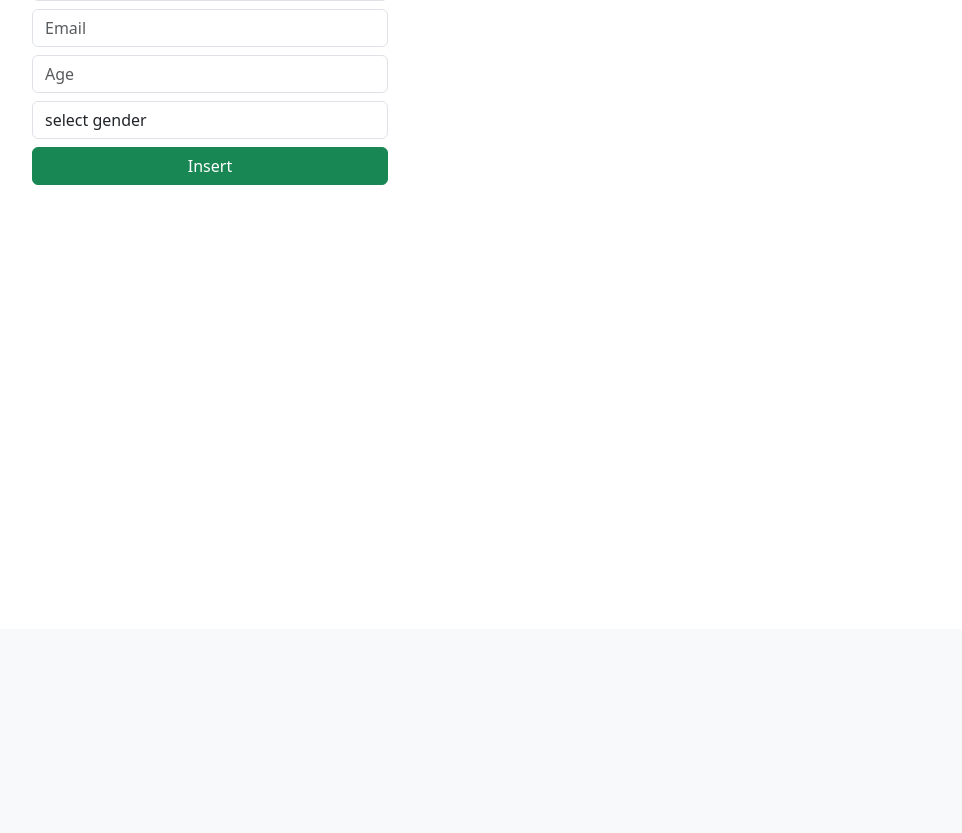
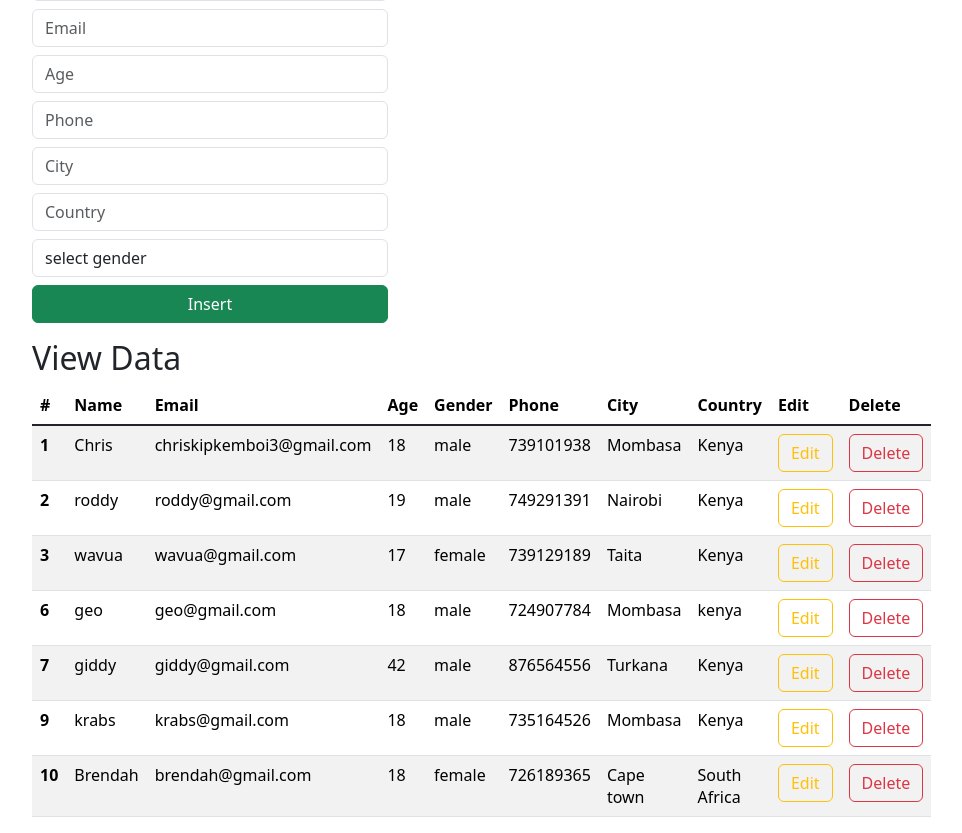
Before and after one commit to criskip/django-forms, a Django app: page / in a window 1280 px wide. Shown: the part 171-1004 px from the top of the page, without its empty margins (50-1012 px from the left). Before the commit the page ends 356 px from the top, so only its background shows below. Run offline with Django 4.2, Linux system fonts and the light colour scheme; data comes from the database, SQL or seed files in the repository; both versions use the stored data as it was after the commit.

Commit message:
Updated data

```diff
--- a/kipkemboi/models.py
+++ b/kipkemboi/models.py
@@ -5,5 +5,10 @@ class Student(models.Model):
     email = models.EmailField(max_length=50, blank=True, null= False)
     age = models.IntegerField(max_length=50, blank=True, null= False)
     gender = models.CharField(max_length=50, blank=True, null= False)
+    phone = models.IntegerField(max_length=50, blank=True, null=False)
+    city = models.CharField(max_length=50, blank=True, null=False)
+    country = models.CharField(max_length=50, blank=True, null=False)
+
 
 def __str__(self):
+    return self.name
--- a/kipkemboi/settings.py
+++ b/kipkemboi/settings.py
@@ -37,6 +37,8 @@ INSTALLED_APPS = [
     'django.contrib.sessions',
     'django.contrib.messages',
     'django.contrib.staticfiles',
+    'kipkemboi'
+
 ]
 
 MIDDLEWARE = [
--- a/kipkemboi/urls.py
+++ b/kipkemboi/urls.py
@@ -26,5 +26,8 @@ urlpatterns = [
     path('', view.index_page, name = 'index'),
     path('', view.edit_page, name = 'edit'),
     path('', view.login_page, name = 'login'),
-    path('', view.signup_page, name = 'signup')
+    path('', view.signup_page, name = 'signup'),
+    path('insert', view.insertData, name = 'insertdata'),
+    path('delete/<id>', view.deleteData, name = 'deleteData'),
+    path('update/<id>', view.updateData, name = 'updateData')
 ]
--- a/kipkemboi/view.py
+++ b/kipkemboi/view.py
@@ -1,9 +1,12 @@
 from django.shortcuts import  render, redirect
 from django.contrib.auth.forms import UserCreationForm
 from django.contrib import messages
+from .models import Student
 
 def index_page(request):
-    return render(request, "index.html")
+    data = Student.objects.all()
+    context = {'data':data}
+    return render(request, "index.html", context)
 
 
 def edit_page(request):
@@ -14,3 +17,55 @@ def login_page(request):
 
 def signup_page(request):
     return render(request, "signup.html")
+
+
+
+
+def insertData(request):
+    if request.method == "POST":
+        name = request.POST.get('name')
+        email = request.POST.get('email')
+        age = request.POST.get('age')
+        gender = request.POST.get('gender')
+        phone = request.POST.get('phone')
+        city = request.POST.get('city')
+        country = request.POST.get('country')
+
+
+        query = Student(name = name, email = email, age = age, gender = gender, phone = phone, city = city,  country = country)
+        query.save()
+
+        return render(request, "index.html")
+
+def deleteData(request, id):
+    d = Student.objects.get(id=id)
+    d.delete()
+    return redirect("/")
+    return render(request, "index.html")
+
+
+def updateData(request, id):
+    if request.method == "POST":
+       name = request.POST.get('name')
+       email = request.POST.get('email')
+       age = request.POST.get('age')
+       gender = request.POST.get('gender')
+       phone = request.POST.get('phone')
+       city = request.POST.get('city')
+       country = request.POST.get('country')
+
+       update_info = Student.objects.get(id=id)
+       update_info.name = name
+       update_info.email = email
+       update_info.age = age
+       update_info.gender = gender
+       update_info.phone = phone
+       update_info.city = city
+       update_info.country = country
+
+       update_info.save()
+       return redirect("/")
+
+    d = Student.objects.get(id=id)
+    context = {"d": d}
+    return render(request, "edit.html", context)
--- a/templates/index.html
+++ b/templates/index.html
@@ -38,6 +38,21 @@
 
                     </div>
 
+                    <div class="form-group">
+                        <input type="number" class="form-control  mt-2" placeholder="Phone" name="phone" required>
+
+                    </div>
+
+                     <div class="form-group">
+                        <input type="text" class="form-control  mt-2" placeholder="City" name="city" required>
+
+                    </div>
+
+                    <div class="form-group">
+                        <input type="text" class="form-control  mt-2" placeholder="Country" name="country" required>
+
+                    </div>
+
 
                     <div class="form-group mt-2">
                         <select id="gender" name="gender" class="form-control" required>
@@ -45,7 +60,12 @@
                             <option value="male">Male</option>
                             <option value="female">Female</option>
                         </select>
-                    </div>
+
+
+
+
+
+
 
                     <div class="d-grid gap-2">
 
@@ -53,9 +73,10 @@
                     </div>
 
 
+                    </div>
+                </form>
 
-                </form>
-            </div>
+
             <div class="col-md-8">
                 <h2>View Data</h2>
                 <table class="table table-striped table-hover">
@@ -66,8 +87,12 @@
                         <th scope="col">Email</th>
                         <th scope="col">Age</th>
                         <th scope="col">Gender</th>
+                          <th scope="col">Phone</th>
+                          <th scope="col">City</th>
+                          <th scope="col">Country</th>
                         <th scope="col">Edit</th>
                         <th scope="col">Delete</th>
+
 
                       </tr>
                     </thead>
@@ -80,6 +105,10 @@
                         <td>{{d.email}}</td>
                         <td>{{d.age}}</td>
                         <td>{{d.gender}}</td>
+                        <td>{{d.phone}}</td>
+                        <td>{{d.city}}</td>
+                        <td>{{d.country}}</td>
+
                         <td><a href="/update/{{d.id}}" type="button" class="btn btn-outline-warning">Edit</a></td>
                         <td><a href="/delete/{{d.id}}" type="button" class="btn btn-outline-danger">Delete</a></td>
                       </tr>
@@ -95,6 +124,7 @@
 
 
 <script src="https://cdn.jsdelivr.net/npm/bootstrap@5.3.0-alpha1/dist/js/bootstrap.bundle.min.js" integrity="sha384-w76AqPfDkMBDXo30jS1Sgez6pr3x5MlQ1ZAGC+nuZB+EYdgRZgiwxhTBTkF7CXvN" crossorigin="anonymous"></script>
+      </div>
   </body>
 
 </html>
```
Also changed, not shown: templates/edit.html (+15 -0 lines), db.sqlite3, kipkemboi/migrations/0001_initial.py (added), kipkemboi/migrations/0002_student_phone.py (added), kipkemboi/migrations/0003_student_city.py (added), kipkemboi/migrations/0004_student_country.py (added), kipkemboi/migrations/0005_alter_student_city_alter_student_country.py (added), kipkemboi/migrations/__init__.py (added).
